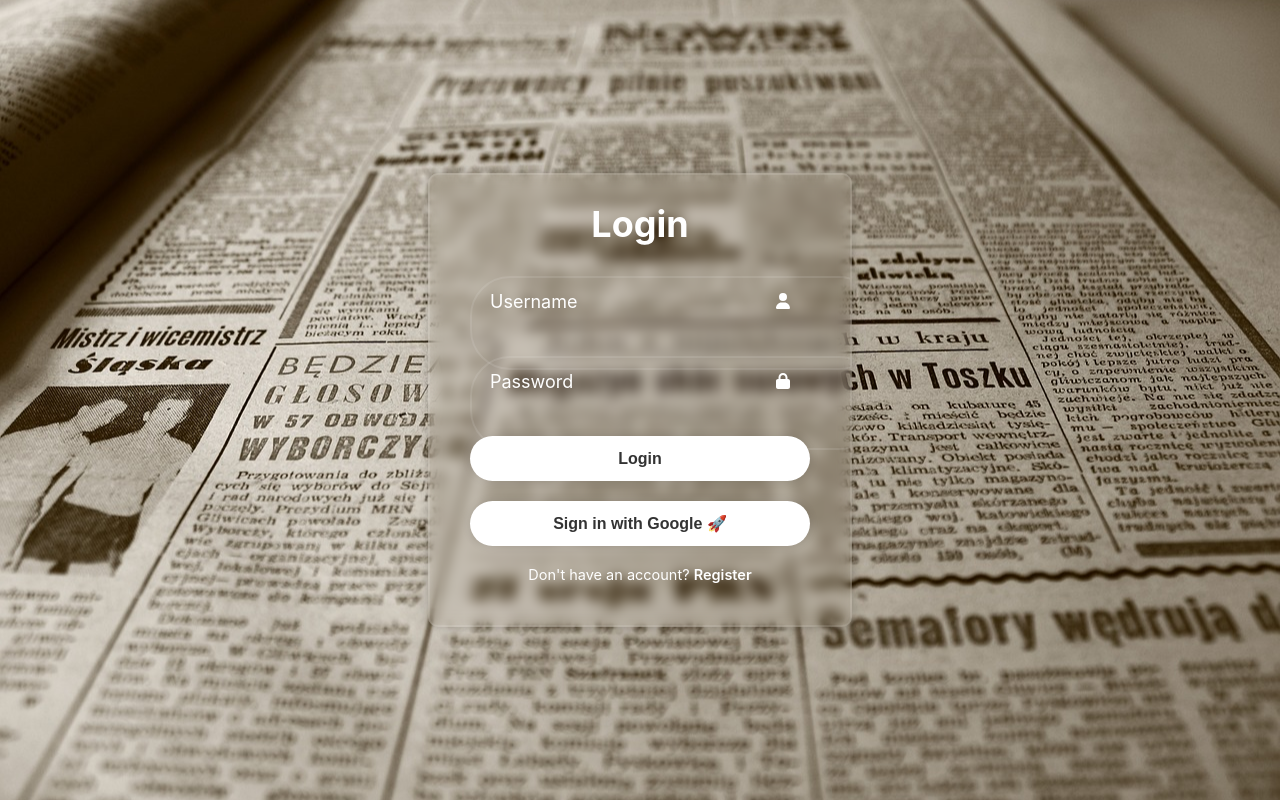
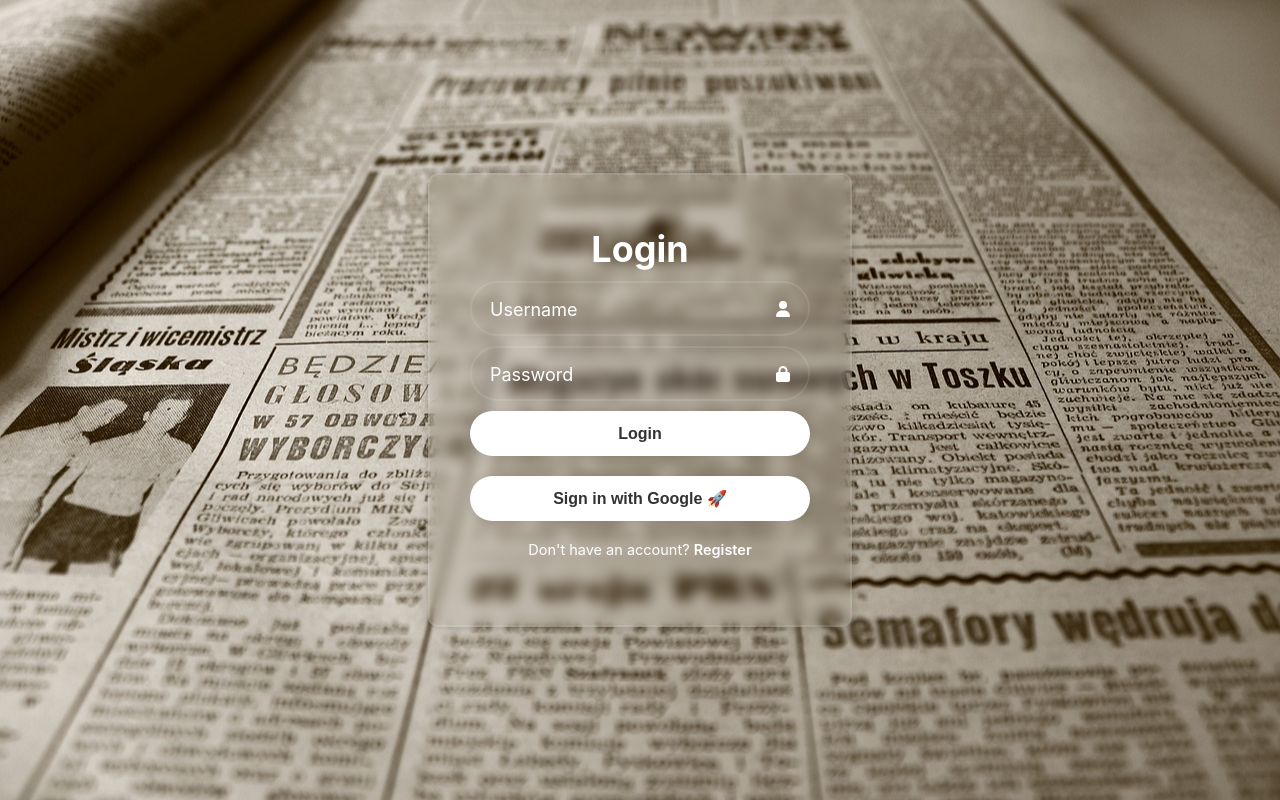
Before and after one commit to pero-grubac/IncidentAlertFrontend-Mangement, a React (Create React App) app: page /login in a window 1280 px wide. Built offline with nearby package versions, Linux system fonts and the light colour scheme.

Commit message:
login and register pages

```diff
--- a/src/page/Login/LoginPage.css
+++ b/src/page/Login/LoginPage.css
@@ -22,7 +22,7 @@
   display: flex;
   align-items: center;
   overflow: hidden;
-  translate: height 0.2s ease;
+  transition: height 0.2s ease;
 }
 
 .wrapper.active {
@@ -34,22 +34,6 @@
   padding: 40px;
 }
 
-.wrapper.active .form-box.login {
-  transition: none;
-  translate: -400px;
-}
-
-.wrapper .form-box.register {
-  position: absolute;
-  transition: none;
-  translate: 400px;
-}
-
-.wrapper.active .form-box.register {
-  transition: translate 0.18s ease;
-  translate: 0;
-}
-
 form h1 {
   font-size: 36px;
   text-align: center;
@@ -58,13 +42,13 @@ form h1 {
 form .input-box {
   position: relative;
   width: 100%;
-  height: 50px;
-  margin: 30px 0;
+  height: 55px;
+  margin: 10px 0;
 }
 
 .input-box input {
   width: 100%;
-  height: 100%;
+  height: 55px;
   background: transparent;
   border: none;
   outline: none;
@@ -72,7 +56,8 @@ form .input-box {
   border-radius: 40px;
   font-size: 16px;
   color: #fff;
-  padding: 20px 45px 20px 20px;
+  padding: 0 20px;
+  box-sizing: border-box; /* Ensure padding and border are included in the width */
 }
 
 .input-box input::placeholder {
@@ -118,6 +103,7 @@ form button {
   font-size: 16px;
   color: #333;
   font-weight: 700;
+  box-sizing: border-box; /* Ensure padding and border are included in the width */
 }
 
 form .register-link {
--- a/src/page/Login/LoginPage.jsx
+++ b/src/page/Login/LoginPage.jsx
@@ -3,7 +3,7 @@ import "./LoginPage.css";
 import { FontAwesomeIcon } from "@fortawesome/react-fontawesome";
 import { faUser, faLock } from "@fortawesome/free-solid-svg-icons";
 import { Snackbar, Alert } from "@mui/material";
-import { useNavigate } from "react-router-dom";
+import { Link, useNavigate } from "react-router-dom";
 import { useAuth } from "../../context/AuthContext";
 import { useGoogleLogin } from "@react-oauth/google";
 import axios from "axios";
@@ -26,10 +26,7 @@ const LoginPage = () => {
     setUsername("");
     setEmail("");
   };
-  const registerLink = () => {
-    clearFields();
-    navigate("/register");
-  };
+
   const showMessage = (msg, type) => {
     setMessage(msg);
     setSeverity(type);
@@ -167,10 +164,7 @@ const LoginPage = () => {
             </div>
             <div className="register-link">
               <p>
-                Don't have an account?{" "}
-                <a href="#" onClick={registerLink}>
-                  Register
-                </a>
+                Don't have an account? <Link to="/register">Register</Link>
               </p>
             </div>
           </form>
--- a/src/page/Register/RegisterPage.css
+++ b/src/page/Register/RegisterPage.css
@@ -1,3 +1,14 @@
+.register-page {
+  position: relative;
+  width: 100vw;
+  height: 100vh;
+  background: url("../../Assets/pozadina.jpg") no-repeat center center;
+  background-size: cover;
+  display: flex;
+  justify-content: center;
+  align-items: center;
+}
+
 .wrapper {
   position: relative;
   width: 420px;
@@ -11,46 +22,33 @@
   display: flex;
   align-items: center;
   overflow: hidden;
-  translate: height 0.2s ease;
+  transition: height 0.2s ease;
 }
+
 .wrapper.active {
   height: 500px;
 }
+
 .wrapper .form-box {
   width: 100%;
   padding: 40px;
-}
-
-.wrapper.active .form-box.login {
-  transition: none;
-  translate: -400px;
-}
-
-.wrapper .form-box.register {
-  position: absolute;
-  transition: none;
-  translate: 400px;
-}
-
-.wrapper.active .form-box.register {
-  transition: translate 0.18s ease;
-  translate: 0;
 }
 
 form h1 {
   font-size: 36px;
   text-align: center;
 }
+
 form .input-box {
   position: relative;
   width: 100%;
-  height: 50px;
-  margin: 30px 0;
+  height: 55px;
+  margin: 10px 0;
 }
 
 .input-box input {
   width: 100%;
-  height: 100%;
+  height: 55px;
   background: transparent;
   border: none;
   outline: none;
@@ -58,8 +56,10 @@ form .input-box {
   border-radius: 40px;
   font-size: 16px;
   color: #fff;
-  padding: 20px 45px 20px 20px;
+  padding: 0 20px;
+  box-sizing: border-box; /* Ensure padding and border are included in the width */
 }
+
 .input-box input::placeholder {
   color: #fff;
 }
@@ -71,6 +71,7 @@ form .input-box {
   transform: translateY(-50%);
   font-size: 16px;
 }
+
 .input-box label {
   position: absolute;
   top: 50%;
@@ -102,6 +103,7 @@ form button {
   font-size: 16px;
   color: #333;
   font-weight: 700;
+  box-sizing: border-box; /* Ensure padding and border are included in the width */
 }
 
 form .register-link {
@@ -109,6 +111,7 @@ form .register-link {
   text-align: center;
   margin: 20px 0 15px;
 }
+
 .register-link p a {
   color: #fff;
   text-decoration: none;
@@ -118,22 +121,3 @@ form .register-link {
 .register-link p a:hover {
   text-decoration: underline;
 }
-
-@import url("https://fonts.googleapis.com/css2?family=Poppins:wght@400;600;700&display=swap");
-
-* {
-  margin: 0;
-  padding: 0;
-  box-sizing: border-box;
-}
-
-body {
-  font-family: "Poppins", sans-serif;
-  display: flex;
-  justify-content: center;
-  align-items: center;
-  min-height: 100vh;
-  background: url("../../Assets/pozadina.jpg") no-repeat;
-  background-size: cover;
-  background-position: center;
-}
--- a/src/page/Register/RegisterPage.jsx
+++ b/src/page/Register/RegisterPage.jsx
@@ -4,7 +4,7 @@ import { faUser, faLock, faEnvelope } from "@fortawesome/free-solid-svg-icons";
 import { useNavigate, Link } from "react-router-dom";
 import { useAuth } from "../../context/AuthContext";
 import { Snackbar, Alert } from "@mui/material";
-
+import "./RegisterPage.css";
 const RegisterPage = () => {
   const [username, setUsername] = useState("");
   const [password, setPassword] = useState("");
@@ -65,7 +65,7 @@ const RegisterPage = () => {
   };
 
   return (
-    <div className={`wrapper active`}>
+    <div className="register-page">
       <Snackbar
         open={open}
         autoHideDuration={3000}
@@ -80,8 +80,11 @@ const RegisterPage = () => {
           {message}
         </Alert>
       </Snackbar>
-      <div className="form-box register">
+      <div className="wrapper ">
+        <div className="form-box login">
           <form action="">
+            {" "}
+            <h1>Register</h1>
             <div className="input-box">
               <FontAwesomeIcon icon={faUser} className="icon" />
               <input
@@ -112,11 +115,9 @@ const RegisterPage = () => {
                 onChange={(e) => setPassword(e.target.value)}
               />
             </div>
-
             <button type="submit" onClick={registerClicked}>
               Register
             </button>
-
             <div className="register-link">
               <p>
                 Already have an account? <Link to="/login">Login</Link>
@@ -125,6 +126,7 @@ const RegisterPage = () => {
           </form>
         </div>
       </div>
+    </div>
   );
 };
 export default RegisterPage;
```
Lines whose indentation alone changed are shown as unchanged.
